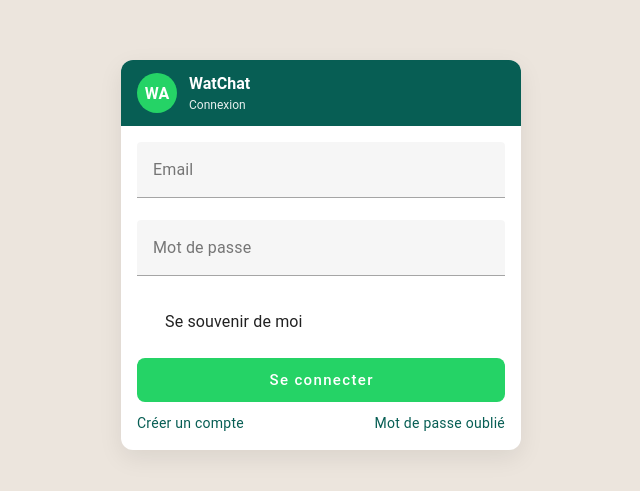
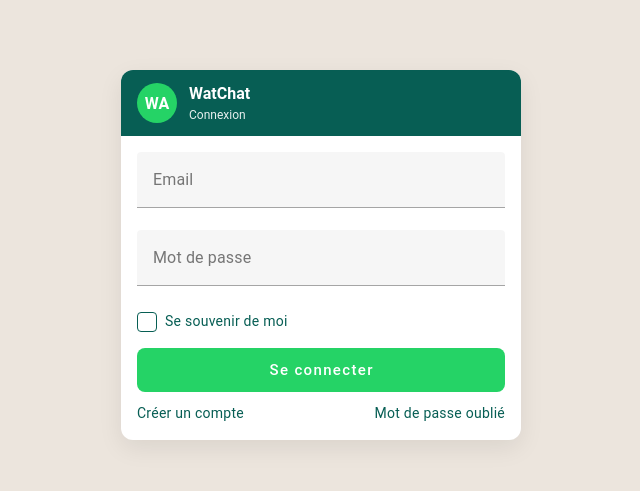
Before and after one commit to GoldenOrga/front-whatsapp, a Vue app: page /login in a window 1280 px wide. Shown: the part 145-636 px from the top of the page, without its empty margins (319-959 px from the left). Built offline with nearby package versions, Linux system fonts and the light colour scheme; no server answers.

Commit message:
Fix login page

```diff
--- a/src/main.js
+++ b/src/main.js
@@ -15,8 +15,8 @@ import initSentry from './plugins/sentry'
 const app = createApp(App)
 
 const vuetify = createVuetify({
-    components,
-    directives,
+  components,
+  directives,
 })
 
 initSentry(app)
--- a/src/router/index.js
+++ b/src/router/index.js
@@ -23,7 +23,7 @@ const router = createRouter({
 
 router.beforeEach((to, _from, next) => {
   const auth = useAuthStore()
-  const isAuth = auth.isAuthenticated
+  const isAuth = auth.isAuthenticated?.value ?? auth.isAuthenticated
 
   if (to.meta.requiresAuth && !isAuth) {
     return next({ name: 'Login', query: { redirect: to.fullPath } })
--- a/src/services/api.js
+++ b/src/services/api.js
@@ -17,7 +17,8 @@ async function request(method, url, body, token) {
     'Content-Type': 'application/json',
   }
   if (token) headers.Authorization = `Bearer ${token}`
-
+  console.log(API_BASE)
+  console.log(`${API_BASE}${url}`);
   const res = await fetch(`${API_BASE}${url}`, {
     method,
     headers,
--- a/src/views/Chat.vue
+++ b/src/views/Chat.vue
@@ -244,7 +244,7 @@ async function handleLogout() {
 }
 
 watchEffect(() => {
-  if (!auth.isAuthenticated) {
+  if (!auth.isAuthenticated?.value) {
     router.push('/login')
   }
 })
--- a/src/views/ChooseUsername.vue
+++ b/src/views/ChooseUsername.vue
@@ -56,7 +56,7 @@ const name = ref(auth.user?.name || '')
 const formRef = ref(null)
 
 watchEffect(() => {
-  if (!auth.isAuthenticated) {
+  if (!auth.isAuthenticated?.value) {
     router.push('/login')
   }
 })
--- a/src/views/ForgotPassword.vue
+++ b/src/views/ForgotPassword.vue
@@ -140,7 +140,7 @@ const onSubmit = async () => {
   if (!valid.valid) return
   success.value = false
   try {
-    if (auth.isAuthenticated) {
+    if (auth.isAuthenticated?.value) {
       await auth.changePassword({
         currentPassword: currentPassword.value,
         newPassword: newPassword.value,
--- a/src/views/Login.vue
+++ b/src/views/Login.vue
@@ -43,13 +43,14 @@
                 required
               />
 
-              <v-checkbox
-                v-model="rememberMe"
-                density="compact"
-                label="Se souvenir de moi"
-                hide-details
-                class="mt-1"
-              />
+              <div class="remember-row mt-1" role="checkbox" :aria-checked="rememberMe" @click="rememberMe = !rememberMe">
+                <div class="remember-box" :class="{ checked: rememberMe }">
+                  <svg v-if="rememberMe" viewBox="0 0 24 24" fill="none">
+                    <path d="M5 13l4 4L19 7" stroke="white" stroke-width="2.5" stroke-linecap="round" stroke-linejoin="round" />
+                  </svg>
+                </div>
+                <span class="remember-label">Se souvenir de moi</span>
+              </div>
 
               <v-btn
                 class="primary-whatsapp whatsapp-btn mt-4"
@@ -98,6 +99,8 @@ const successMsg = ref('')
 onMounted(() => {
   auth.clearError()
   successMsg.value = route.query.msg || ''
+  // refléter l'état mémorisé si déjà connecté auparavant
+  rememberMe.value = !!auth.rememberMe?.value
 })
 
 const onSubmit = async () => {
@@ -175,4 +178,39 @@ const onSubmit = async () => {
   color: #075e54;
   text-decoration: none;
 }
+
+.remember-row {
+  display: flex;
+  align-items: center;
+  gap: 8px;
+  cursor: pointer;
+  user-select: none;
+}
+
+.remember-box {
+  width: 20px;
+  height: 20px;
+  border: 1.5px solid #075e54;
+  border-radius: 4px;
+  display: flex;
+  align-items: center;
+  justify-content: center;
+  background: #fff;
+  transition: all 0.15s ease;
+}
+
+.remember-box.checked {
+  background: #25d366;
+  border-color: #25d366;
+}
+
+.remember-box svg {
+  width: 14px;
+  height: 14px;
+}
+
+.remember-label {
+  color: #075e54;
+  font-size: 14px;
+}
 </style>
--- a/src/views/ProfilePhoto.vue
+++ b/src/views/ProfilePhoto.vue
@@ -116,7 +116,7 @@ const videoEl = ref(null)
 const capturedPhotoUrl = ref('')
 
 watchEffect(() => {
-  if (!auth.isAuthenticated) {
+  if (!auth.isAuthenticated?.value) {
     router.push('/login')
   }
 })
```
Also changed, not shown: 2 other files (tests, documents, lock files or other folders).
